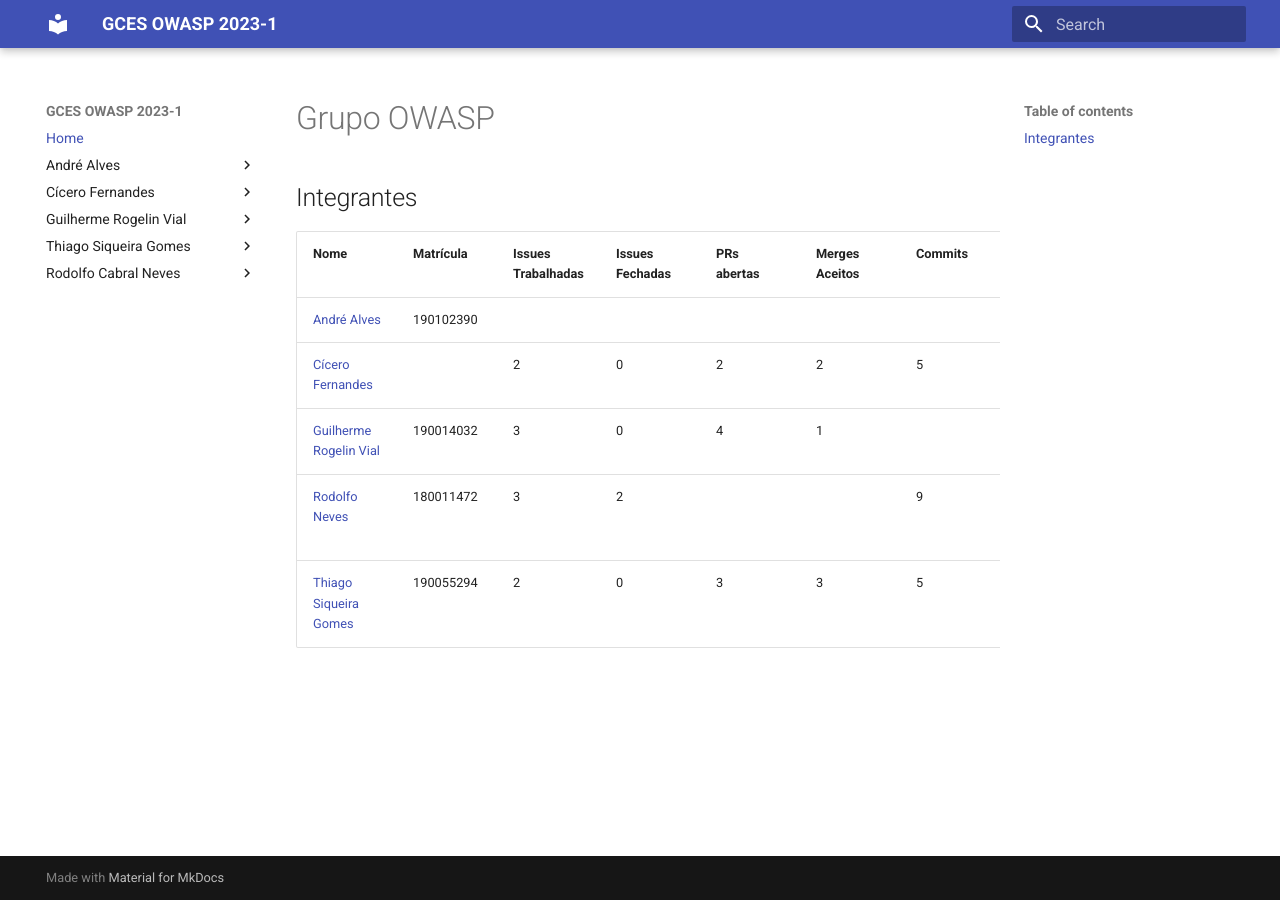
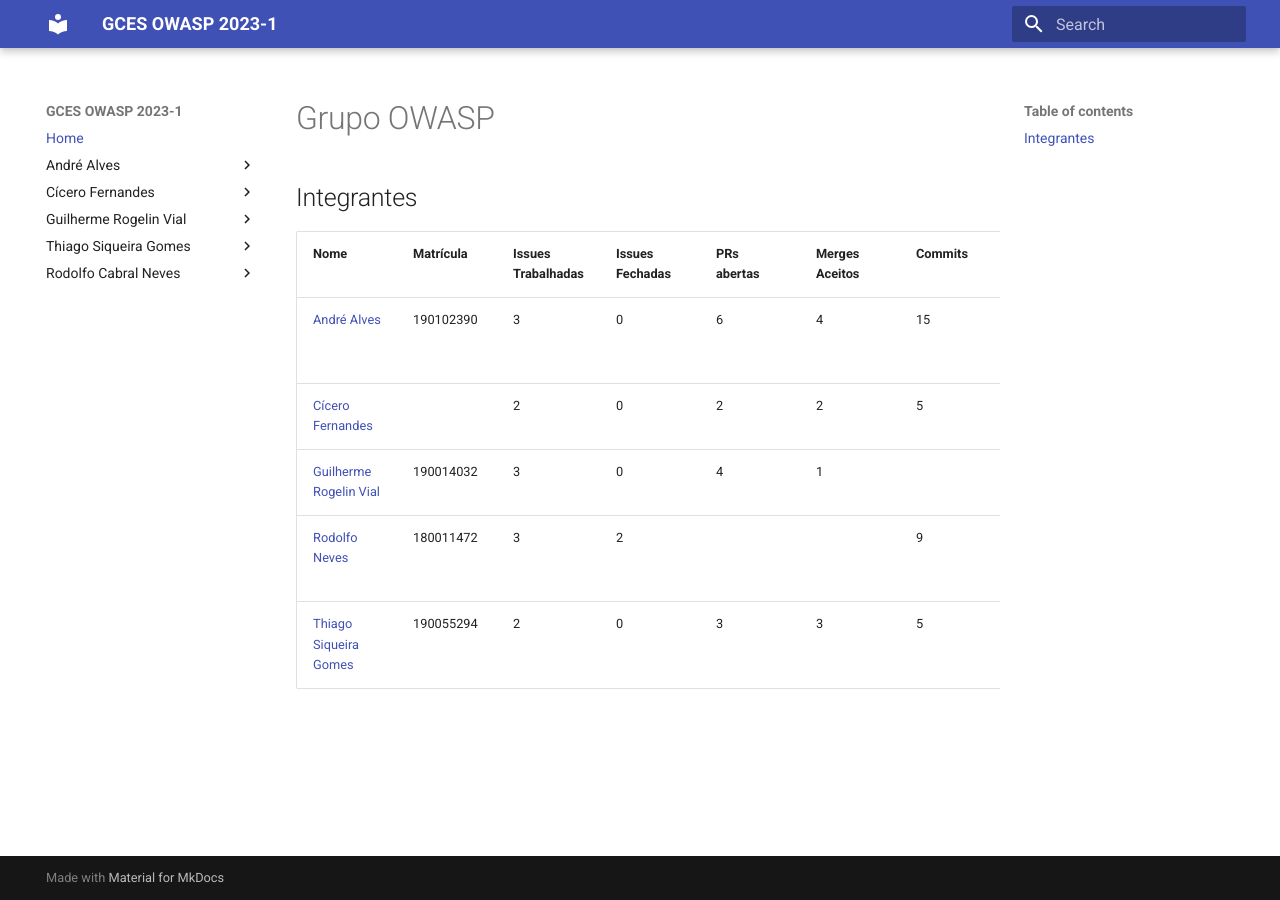
Before and after one commit to GCES-OWASP-2023-1/docs, an MkDocs documentation site: the page built from docs/index.md, in a window 1280 px wide. Built offline with MkDocs 1.6.1 and Material for MkDocs 9.7.7, drawn with Linux system fonts in a browser that asks for light colours.

Commit message:
Update home page

```diff
--- a/docs/index.md
+++ b/docs/index.md
@@ -4,7 +4,7 @@
 
 | Nome | Matrícula | Issues Trabalhadas |Issues Fechadas | PRs abertas | Merges Aceitos | Commits |Projetos |
 | ---- | ----- | ------- | ----- | ----- | ------- | ------- | ------- |
-| [André Alves](https://github.com/andremralves) | 190102390 | | | | | | |
+| [André Alves](https://github.com/andremralves) | 190102390 | 3 | 0 |  6 | 4 | 15 | 3: ZAP, Defect Dojo e Coraza |
 | [Cícero Fernandes](https://github.com/ciceroff)  | | 2 | 0 | 2 | 2 | 5 | [ZAP](https://www.zaproxy.org/) |
 | [Guilherme Rogelin Vial ](https://github.com/GRVial) | 190014032 | 3 | 0 | 4 | 1 |
 | [Rodolfo Neves](https://github.com/roddas) | 180011472 | 3 | 2 | | | 9 | [Wrong Secrets](https://github.com/OWASP/wrongsecrets) e [Nettacker](https://github.com/OWASP/Nettacker) |
```
